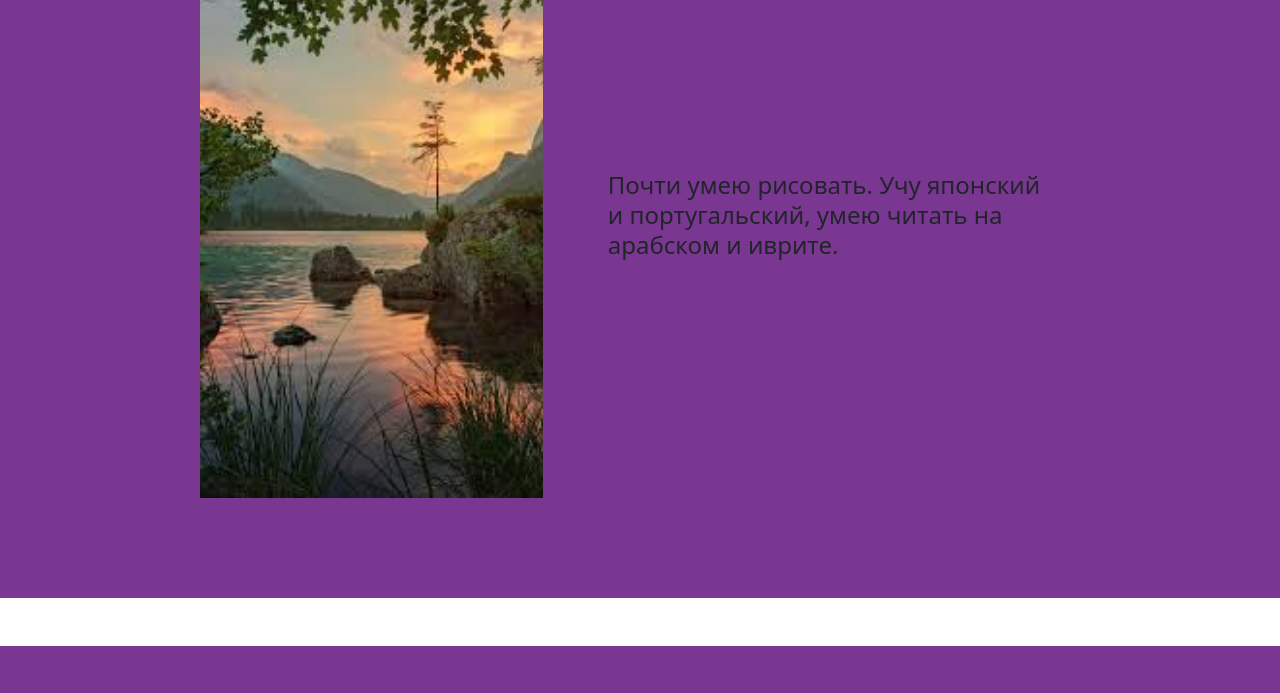
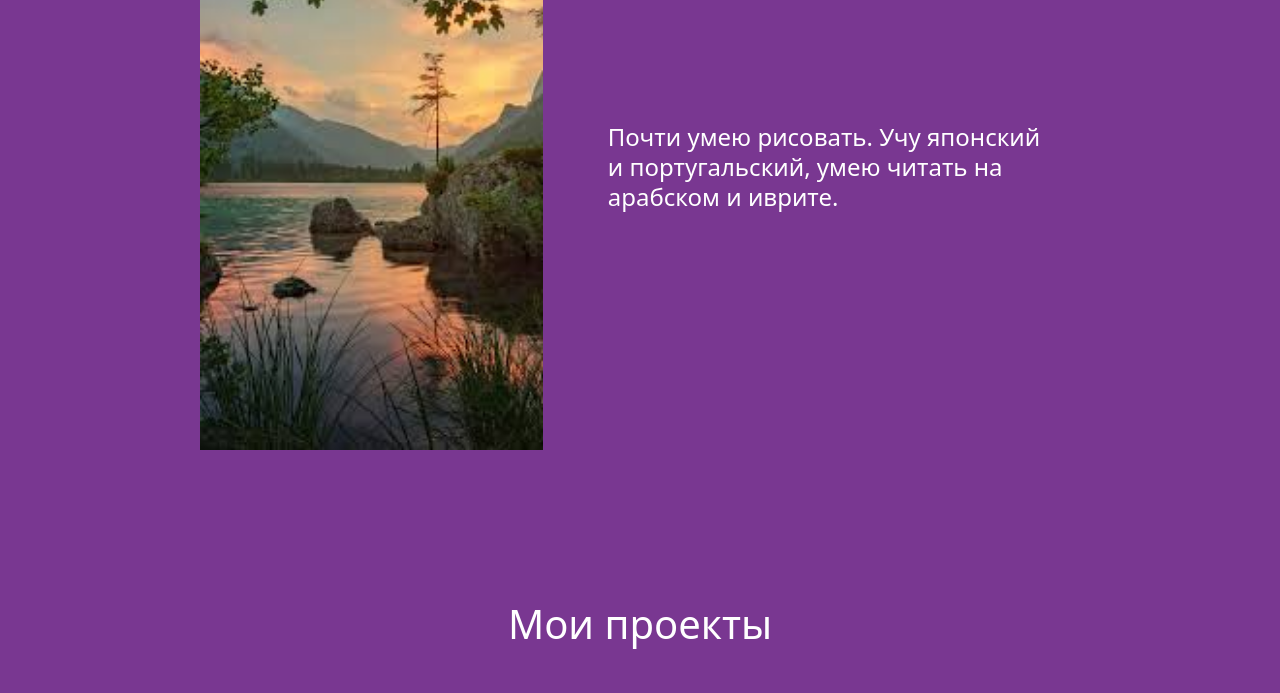
Before and after one commit to Thunderheart4/portfolio, a plain HTML site: page index.html in a window 1280 px wide. Shown: the part 950-1643 px from the top of the page. Drawn offline with nearby package versions, Linux system fonts and the light colour scheme.

Commit message:
Add files via upload

```diff
--- a/index.html
+++ b/index.html
@@ -11,7 +11,7 @@
 		</div>
 		<div class="col-7 mt-5 d-flex" style="height: 550px; margin-left: 600px; background-color: #793791;">
 			<div class="col-5 my-auto mx-auto">
-				<p style="font-size: 24px;" class="lh-sm text-end me-2">Я Анна Слепцова, люблю иногда читать, много думать о всяком и рисовать. Играю в Геншин, Майнкрафт и Проджект Секай. Увлекаюсь лингвистикой. Хочу создать свою игру, но думаю, что она будет больше для себя, а не для публики.</p>
+				<p style="font-size: 24px;" class="lh-sm text-end me-2 text-white">Я Анна Слепцова, люблю иногда читать, много думать о всяком и рисовать. Играю в Геншин, Майнкрафт и Проджект Секай. Увлекаюсь лингвистикой. Хочу создать свою игру, но думаю, что она будет больше для себя, а не для публики.</p>
 			</div>
 			<div class="col-8" style="height: 550px; margin-left: 65px">
 				<img src="ava.jpg" class="h-100 rounded-5">
@@ -19,18 +19,18 @@
 		</div>
     </div>
 <!-- 2 -->
-	<div class="col-12 mt-5" style="height: 750px; padding-top: 100px; background-color: #793791;">
+	<div class="col-12" style="height: 750px; padding-top: 100px; background-color: #793791;">
 		<div class="col-7 d-flex" style="height: 550px; margin-left: 200px; background-color: #793791;">
 			<img src="nature.jpg" class="h-100">
 			<div class="col-7 my-auto" style="margin-left: 65px">
-				<p style="font-size: 24px;" class="lh-sm">Почти умею рисовать. Учу японский и португальский, умею читать на арабском и иврите.</p>
+				<p style="font-size: 24px;" class="lh-sm text-white">Почти умею рисовать. Учу японский и португальский, умею читать на арабском и иврите.</p>
 			</div>
 		</div>
 	</div>
 <!-- 3 -->
-	<div class="col-12 mt-5" style="height: 750px; padding-top: 50px; background-color: #793791;">
+	<div class="col-12" style="height: 750px; padding-top: 50px; background-color: #793791;">
 		<div class="col-10 mx-auto" style="height: 650px; background-color: #793791;">
-			<h1 class="text-center mb-5">Мои проекты</h1>
+			<h1 class="text-center mb-5 text-white">Мои проекты</h1>
 			<div class="d-flex col-12" style="height: 180px; background-color: #793791;">
 				<div class="col-3" style="height: 180px; margin-left: 140px; background-color: #793791;">
 					<a href="https://thunderheart4.github.io/YT/"><img src="yt.png" class="h-100 ms-2"></a>
```
